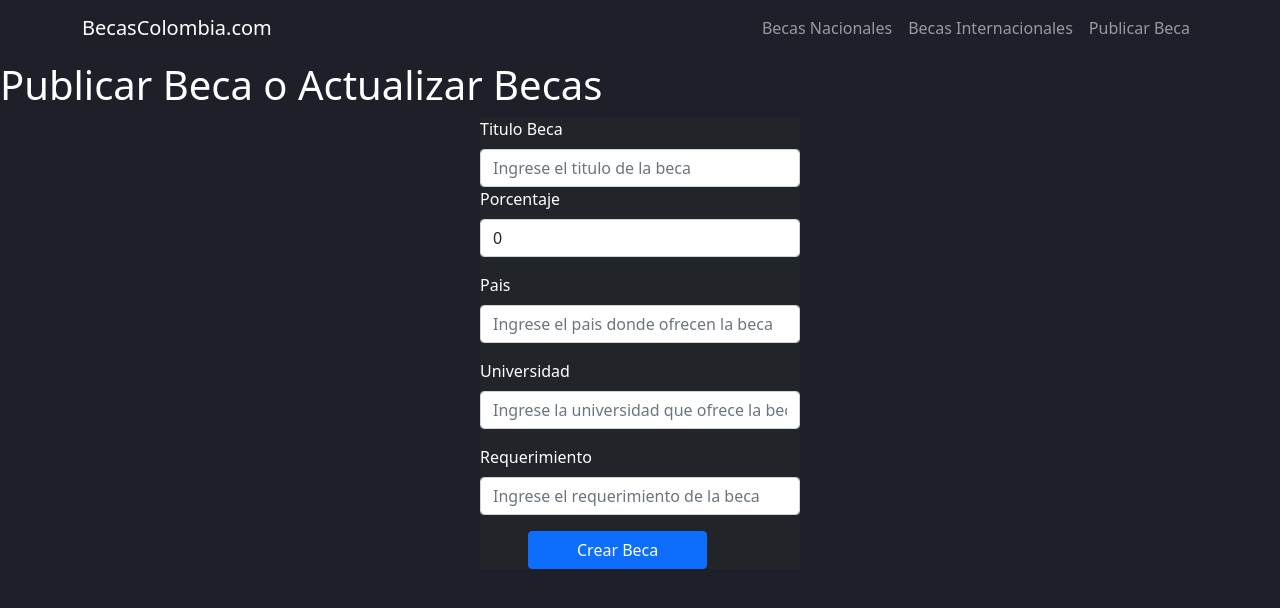
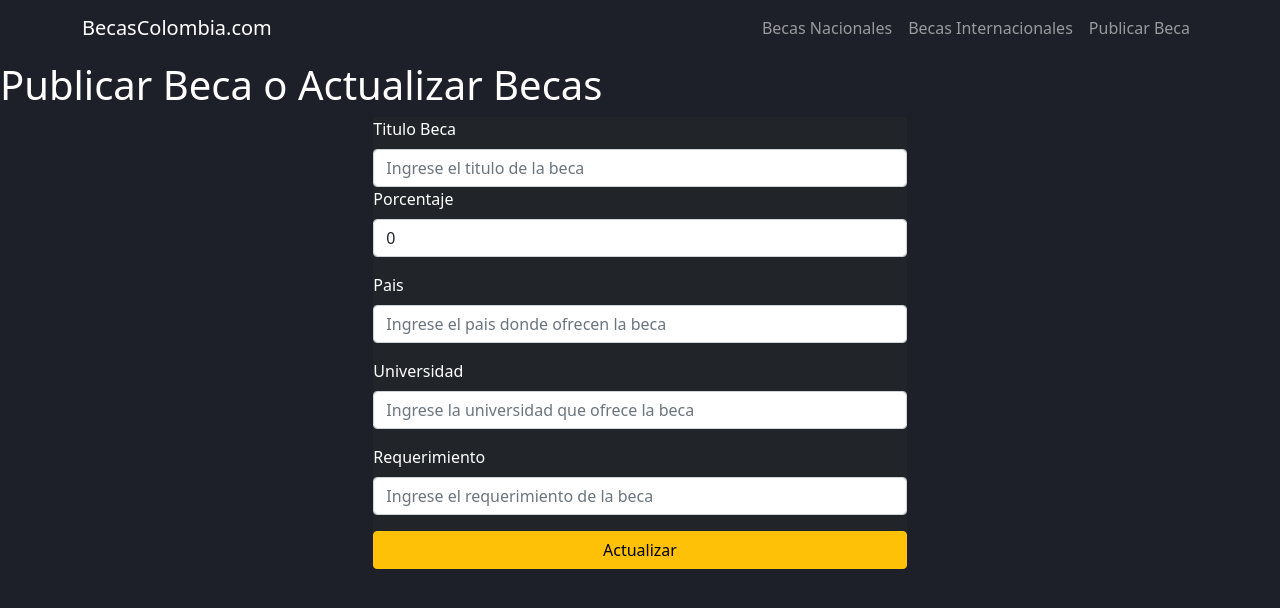
Before and after one commit to BrayanCortesJimenez/Proyecto-Web-BecasColombia, a React (Create React App) app in the folder myfrontapp/: page /UpdateBeca/1 in a window 1280 px wide. Shown: the top 608 px of the page. Built offline with nearby package versions, Linux system fonts and the light colour scheme; no server answers.

Commit message:
Creacion de la funcion put en BackBecas y de los metodos de put en FromBecas

```diff
--- a/myfrontapp/src/Funciones/BackBecas.js
+++ b/myfrontapp/src/Funciones/BackBecas.js
@@ -7,7 +7,6 @@ export default async function GetAllBecas(){
     try{
         const respuesta = await fetch(`${APIBECAS_URL}`);
         const data = await respuesta.json();
-        console.log(data.becas)
         return data.becas;
     }catch(error){
         window.alert(error);
@@ -31,6 +30,23 @@ export async function registerBecas(newBeca){
 
 }
 
+export async function updateBecas(becaId,updatedBeca){
+    return await fetch(`${APIBECAS_URL}${becaId}`, {
+        method: 'PUT',
+        headers:{
+            'Content-Type': 'application/json'
+        },
+        body: JSON.stringify({
+            "nombre": String(updatedBeca.nombre),
+            "porcentaje": parseInt(updatedBeca.porcentaje),
+            "pais": String(updatedBeca.pais),
+            "universidad": String(updatedBeca.universidad),
+            "requerimientos": String(updatedBeca.requerimientos),
+        })
+    } );
+
+}
+
 export async function DelteBecas(becaId){
     return await fetch(`${APIBECAS_URL}${becaId}`, {
         method: 'DELETE',
--- a/myfrontapp/src/components/Becas/FormBeca.js
+++ b/myfrontapp/src/components/Becas/FormBeca.js
@@ -2,7 +2,7 @@ import React from "react";
 import { Form, Button } from "react-bootstrap";
 import {useParams} from "react-router-dom";
 import {useState, useEffect} from 'react';
-import {registerBecas, getBecas} from "../../Funciones/BackBecas.js";
+import {registerBecas, getBecas, updateBecas} from "../../Funciones/BackBecas.js";
 import './FormBeca.css';
 
 
@@ -19,16 +19,31 @@ function FormularioBecas(){
         setBecaNueva({ ...BecaNueva, [e.target.name]: e.target.value});
     };
 
+
     const handleSubmit = async (e) =>{
         e.preventDefault();
         try{
             let res;
-            res = await registerBecas(BecaNueva);
-            const data = await res.json();
-            if(data.message === "Success"){
+            if(!params.id){
+                res = await registerBecas(BecaNueva);
+                const data = await res.json();
+                if(data.message === "Success"){
                 setBecaNueva(initialSatate);
-                window.location.replace("/");
+                if(BecaNueva.pais === "Colombia" || BecaNueva.pais === "colombia"){
+                    window.location.replace("/BecasNacionales");
+                }else{
+                    window.location.replace("/BecasInternacionales");
+                }
+                }
+            }else{
+                await updateBecas(params.id,BecaNueva);
+                if(BecaNueva.pais === "Colombia" || BecaNueva.pais === "colombia"){
+                    window.location.replace("/BecasNacionales");
+                }else{
+                    window.location.replace("/BecasInternacionales");
+                }
             }
+
         }catch(error){
             console.log(error);
         }
@@ -38,23 +53,22 @@ function FormularioBecas(){
         try{
             const res=await getBecas(becaId);
             const data= await res.json();
-            console.log(data);
-            const { nombre, porcentaje, pais, universidad, requerimientos} = data.becas;
-            setBecaNueva({ nombre:nombre, porcentaje:porcentaje, pais:pais, universidad:universidad, requerimientos:requerimientos});
+            const { nombre, porcentaje, pais, universidad, requerimientos} = data.becas[0];
+            setBecaNueva({ nombre, porcentaje, pais, universidad, requerimientos});
         }catch(error){
-            console.log(error)
+            console.log(error);
         }
     };
 
     useEffect(() =>{
         if(params.id){
-          getBeca(params.id)
+          getBeca(params.id);
         }
         // eslint-disable-next-line
-    })
+    }, []);
 
     return(
-        <Form onSubmit={handleSubmit} className="col-md-3 mx-auto bg-dark text-white">
+        <Form onSubmit={handleSubmit} className="col-md-5 mx-auto bg-dark text-white">
             <Form.Group className="col-mb-3 mx-auto" controlId="formTituloBeca">
                 <Form.Label>Titulo Beca</Form.Label>
                 <Form.Control type="text" name="nombre" value={BecaNueva.nombre} onChange={handleInputChange} placeholder="Ingrese el titulo de la beca" />
@@ -75,9 +89,20 @@ function FormularioBecas(){
                 <Form.Label>Requerimiento</Form.Label>
                 <Form.Control type="text" name="requerimientos" value={BecaNueva.requerimientos} onChange={handleInputChange} placeholder="Ingrese el requerimiento de la beca" />
             </Form.Group>
-            <Button className="btn btn-primary px-5 mx-5" variant="primary" type="submit">
-                Crear Beca
-            </Button>
+            <div className="d-grid gap-2">
+                {
+                    params.id?(
+                        <Button className="btn btn-block btn-warning" variant="warning" type="submit">
+                            Actualizar
+                        </Button>
+
+                    ):(
+                        <Button className="btn btn-block btn-primary" variant="primary" type="submit">
+                            Crear Beca
+                        </Button>
+                    )
+                }
+            </div>
         </Form>
     );
 }
```
